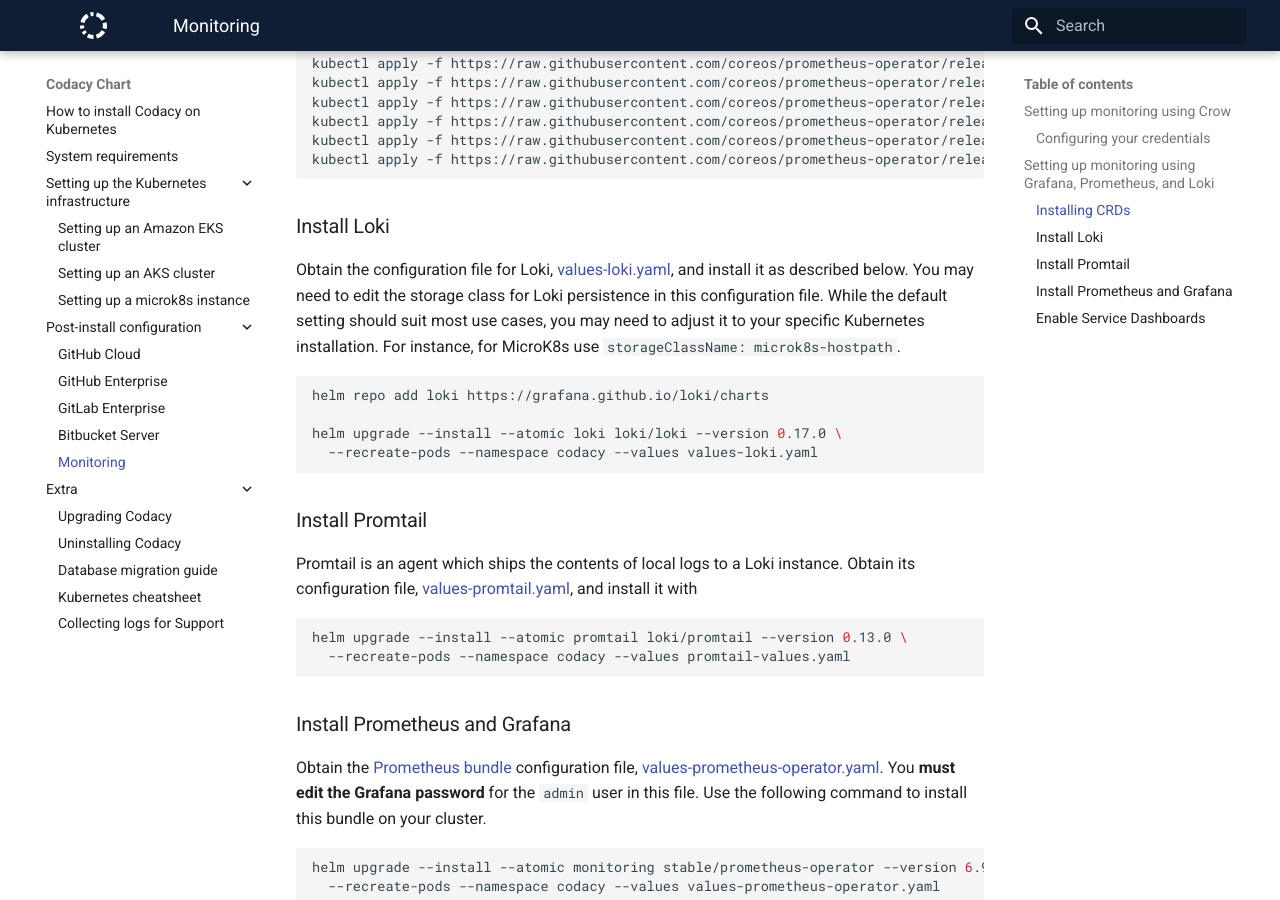
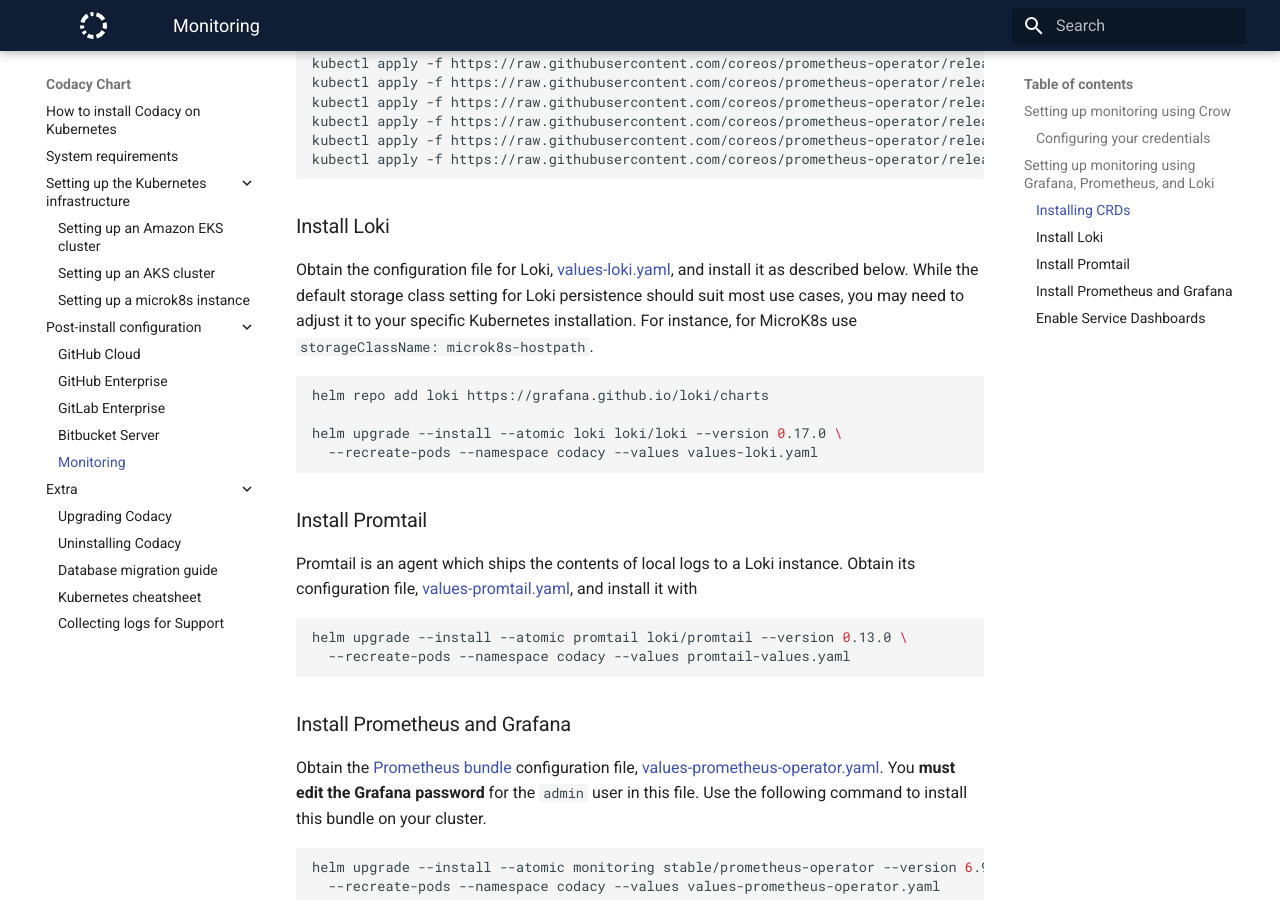
Before and after one commit to codacy/chart, an MkDocs documentation site: the page built from docs/configuration/monitoring.md, in a window 1280 px wide and 900 px high, scrolled down 1821 px. Built offline with MkDocs 1.6.1 and Material for MkDocs 9.7.7, drawn with Linux system fonts in a browser that asks for light colours.

Commit message:
Update docs/configuration/monitoring.md
Co-Authored-By: Paulo Ribeiro <60105800+pauloribeiro-codacy@users.noreply.github.com>

````diff
--- a/docs/configuration/monitoring.md
+++ b/docs/configuration/monitoring.md
@@ -88,10 +88,10 @@
 ### Install Loki
 
 Obtain the configuration file for Loki, [values-loki.yaml](https://github.com/codacy/chart/blob/master/codacy/values-loki.yaml),
-and install it as described below. You may need to edit the storage class for Loki
-persistence in this configuration file. While the default setting should suit most use
-cases, you may need to adjust it to your specific Kubernetes installation.
-For instance, for MicroK8s use `storageClassName: microk8s-hostpath`.
+and install it as described below. While the default storage class setting
+for Loki persistence should suit most use cases, you may need to adjust
+it to your specific Kubernetes installation. For instance, for MicroK8s use
+`storageClassName: microk8s-hostpath`.
 
 ```bash
 helm repo add loki https://grafana.github.io/loki/charts
````
